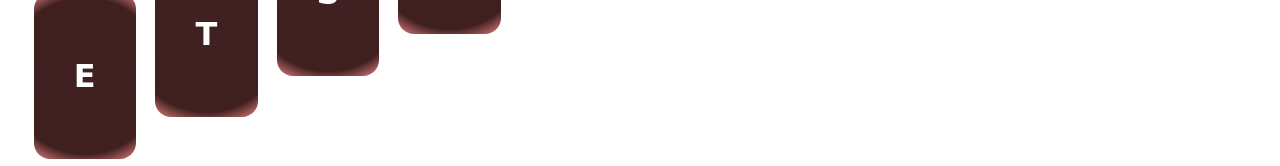
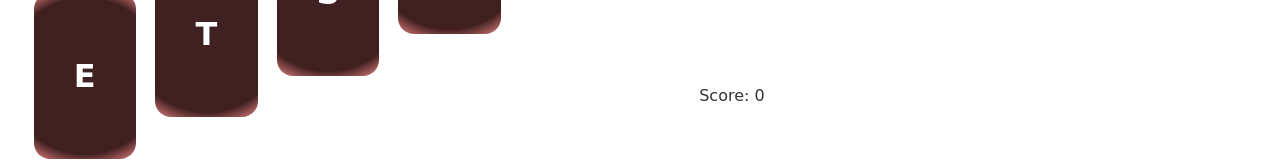
Before and after one commit to craignicol/klond, a Svelte app: page / in a window 1280 px wide. Shown: the part 778-944 px from the top of the page. Built offline with nearby package versions, Linux system fonts and the light colour scheme.

Commit message:
Tidy up layout

```diff
--- a/src/App.svelte
+++ b/src/App.svelte
@@ -81,12 +81,14 @@ import {isWord, wordScore} from "./dictionary";
 		{/each}
 	</div>
 
+	<div id="results">
 	{#if notFound}<p id="notfound">{notFound} is not a word.</p>{/if}
 	<div id="found"><p id=score>Score: {score}</p><ul>
 		{#each foundWords as w}
 		<li>{w}</li>
 		{/each}
 	</ul></div>
+	</div>
 
 </main>
 
@@ -134,6 +136,12 @@ import {isWord, wordScore} from "./dictionary";
 		height: 20em;
 		margin: 0 auto;
 	}
+
+	#results {
+		float: right;
+		margin-top: 21em;
+		text-align: left;
+	}
 	@media (min-width: 640px) {
 		main {
 			max-width: none;
```
